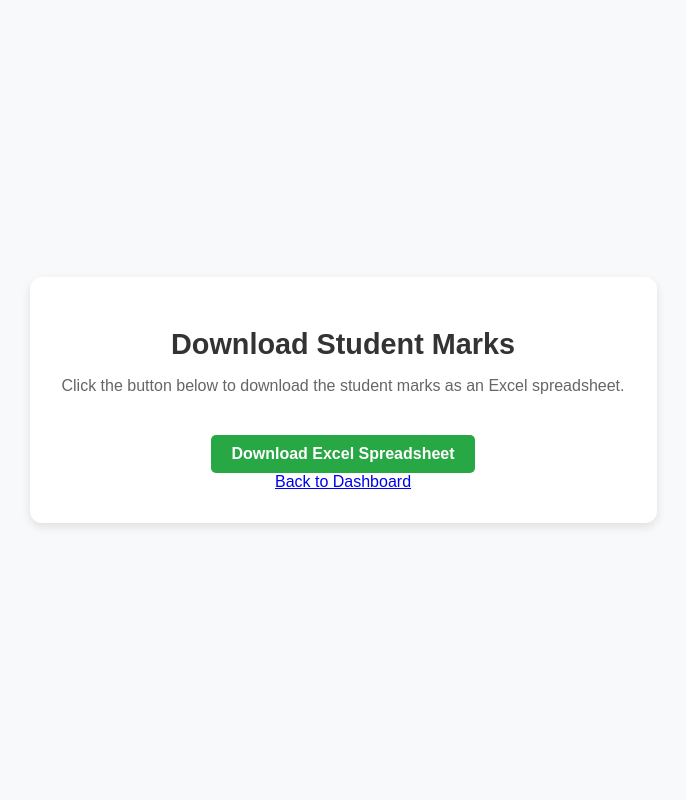
After one commit to samarthshah121202/Digital_Marking_Platform, a Django app: page /assignment/1/finish/ in a window 1280 px wide. The commit adds this page. Shown: the whole page, without its empty margins (297-983 px from the left). Run offline with Django 5.2, Linux system fonts and the light colour scheme; a user stored in the database is signed in; tables that the repository leaves empty hold one stand-in row (values such as "Sample post").

Commit message:
Commit 12

```diff
--- a/main/templates/main/assignment_detail_group.html
+++ b/main/templates/main/assignment_detail_group.html
@@ -26,7 +26,7 @@
                 <div
                   class="submission-header d-flex justify-content-between align-items-center"
                 >
-                  <h5 class="mb-0">Group {{ group.grouper }}</h5>
+                  <h5 class="mb-0"> Group {{ group.grouper }}</h5>
                   <small> </small>
 
                   {% if group.list.0.id %} {% if group.list.0.is_marked %}
@@ -68,6 +68,9 @@
               </div>
               {%endfor %} {% endif %} {% endif %}
               <a href="{% url 'dashboard' %}" class="btn btn-primary">Back to Dashboard</a>
+              {% if all_marked %}
+              <a href="{% url 'finish_assignment' assignment.id %}" class="btn btn-success">Finish</a>
+              {% endif %}
             </div>
           </div>
         </div>
--- a/main/templates/main/assignment_detail_individual.html
+++ b/main/templates/main/assignment_detail_individual.html
@@ -60,6 +60,10 @@
               {% endif %}
               <a href="{% url 'dashboard' %}" class="btn btn-primary">Back to Dashboard</a>
 
+              {% if all_marked %}
+              <a href="{% url 'finish_assignment' assignment.id %}" class="btn btn-success">Finish</a>
+              {% endif %}
+
             </div>
           </div>
         </div>
--- /dev/null
+++ b/main/templates/main/finish_assignment.html
@@ -0,0 +1,70 @@
+<!DOCTYPE html>
+<html lang="en">
+  <head>
+    <meta charset="UTF-8" />
+    <meta name="viewport" content="width=device-width, initial-scale=1.0" />
+    <title>Download Student Marks Spreadsheet</title>
+
+    <style>
+      body {
+        font-family: 'Arial', sans-serif;
+        background-color: #f8f9fa;
+        color: #333;
+        display: flex;
+        justify-content: center;
+        align-items: center;
+        height: 100vh;
+        margin: 0;
+      }
+      .container {
+        text-align: center;
+        padding: 2rem;
+        border-radius: 12px;
+        background-color: white;
+        box-shadow: 0px 4px 10px rgba(0, 0, 0, 0.1);
+      }
+      a.download-btn,
+      a.back-btn {
+        display: inline-block;
+        background-color: #28a745;
+        color: white;
+        padding: 10px 20px;
+        border-radius: 5px;
+        text-decoration: none;
+        font-size: 1rem;
+        font-weight: bold;
+        transition: background-color 0.3s;
+        margin-top: 1rem;
+      }
+      a.download-btn:hover {
+        background-color: #218838;
+      }
+      a.back-btn {
+        background-color: #6c757d;
+      }
+      a.back-btn:hover {
+        background-color: #5a6268;
+      }
+      h1 {
+        font-size: 1.8rem;
+        margin-bottom: 1rem;
+      }
+      p {
+        margin-bottom: 1.5rem;
+        color: #666;
+      }
+    </style>
+  </head>
+  <body>
+    <div class="container">
+      <h1>Download Student Marks</h1>
+      <p>Click the button below to download the student marks as an Excel spreadsheet.</p>
+      <a href="{{ static_spreadsheet_path }}" download="file_name" class="download-btn">
+        Download Excel Spreadsheet
+      </a>
+      <br />
+      <a href="{% url 'dashboard' %}" class="back-button">Back to Dashboard</a>
+      </a>
+    </div>
+  </body>
+</html>
--- a/main/templates/main/view_marks.html
+++ b/main/templates/main/view_marks.html
@@ -112,8 +112,8 @@
     <div class="marks-container">
         <a href="{% url 'dashboard' %}" class="back-button">Back to Dashboard</a>
         <a href="{% url 'assignment_detail' assignment.id %}" class="back-button">Back to Assignment</a>
-        <a href="{% url 'download_feedback' %}" class="btn btn-primary">Download Feedback</a>
-
+        {% comment %} <a href="">Download Feedback</a> {% endcomment %}
+        <a href="{{ feedback_doc_path }}" download="filename">Download Feedback Document</a>
 
         <h1>{{ assignment.name }} - Marks Summary</h1>
 
--- a/main/urls.py
+++ b/main/urls.py
@@ -13,6 +13,5 @@ urlpatterns = [
     path('delete_assignment/<int:assignment_id>/', views.delete_assignment, name='delete_assignment'),
     path('save-marks', views.save_marks, name='save_marks'),
     path('logout/', views.logout_view, name='logout'),
-    #path('download-feedback/', views.create_feedback_doc, name='download_feedback'),
-
+    path('assignment/<int:assignment_id>/finish/', views.finish_assignment, name='finish_assignment'),
 ]
--- a/main/views.py
+++ b/main/views.py
@@ -5,10 +5,9 @@ from django.contrib.auth.decorators import login_required
 from .models import Assignment, StudentWork, Section, StudentMark, Question, Feedback
 import os
 from .forms import AssignmentForm
-from .utils import add_to_feedback_sheet, handle_uploaded_file, handle_upload_excel_sheet, extract_student_info_from_pdf, create_feedback_doc, question_mark_excel, question_mark_excel_student, create_feedback_doc_download
+from .utils import add_to_feedback_sheet, handle_uploaded_file, handle_upload_excel_sheet, extract_student_info_from_pdf, create_feedback_doc, question_mark_excel, question_mark_excel_student
 from django.conf import settings
 import csv
-import logging
 from django.http import JsonResponse
 from django.views.decorators.http import require_POST
 from django.db.models import Prefetch
@@ -17,18 +16,32 @@ from django.db import transaction
 from django.templatetags.static import static
 from django.contrib import messages
 from openpyxl import Workbook, load_workbook
-from openpyxl.styles import Font, Alignment, PatternFill
+from openpyxl.styles import Font, Border, Side, PatternFill
+from django.http import FileResponse
+from django.shortcuts import render, get_object_or_404
+from django.urls import reverse, path
+from django.http import Http404, FileResponse
+from loginsights.main import LogInsightsLogger
 
+from django.http import HttpResponse, FileResponse
 
-logger = logging.getLogger(__name__)
+logger = LogInsightsLogger.get_logger()
 
 markscheme_breakdown = []
+filepath_feedback = ""
+
+def get_spreadsheet_name(request, project_name):
+    logger.info(f"User {request.user.username} is getting spreadsheet name for project: {project_name}")  # Log for username
+    file_name = str(project_name) + "_student_marks.xlsx"
+    project_folder = os.path.join(settings.MEDIA_ROOT, "assignments", request.user.username, project_name)
+    return os.path.join(project_folder, file_name)
 
 def create_assignment(request):
+    logger.info(f"User {request.user.username} is attempting to create an assignment.")  # Log for username
     if request.method == "POST":
         form = AssignmentForm(request.POST, request.FILES)
-        logger.debug("Form data received: %s", form.data)
-        logger.debug("Files received: %s", request.FILES)
+        logger.debug(f"Form data received: {form.data}")
+        logger.debug(f"Files received: {request.FILES}")
 
         if form.is_valid():
             try:
@@ -59,7 +72,7 @@ def create_assignment(request):
                     #g_num = read_group_number(student_work_path)  # Extract student information from the uploaded PDF
                     # Extract student information from the uploaded PDF using Tabula
                     student_info = extract_student_info_from_pdf(student_work_path, is_group=form.cleaned_data["is_group_assignment"])
-                    print("Is it group?:  ", form.cleaned_data["is_group_assignment"])
+                    #]print("Is it group?:  ", form.cleaned_data["is_group_assignment"])
 
                     #logger.info(f"file: {file}") # Log the file
 
@@ -122,10 +135,8 @@ def create_assignment(request):
                 marks_breakdown_sheet = wb[sheet_names[0]]
                 marks_breakdown_sheet.cell(row=1, column=1, value="Mark Scheme")
 
-
                 for row_num, item in enumerate(markscheme_breakdown, start=2):
                     marks_breakdown_sheet.cell(row=row_num, column=1, value=item)
-
 
                 col_num = 2
                 if assignment.is_group_assignment:
@@ -137,32 +148,30 @@ def create_assignment(request):
                     for col_num, item in enumerate(student_num, start=2):
                         marks_breakdown_sheet.cell(row=1, column=col_num, value=item)
 
-
                 id_sheet = wb[sheet_names[1]]
                 headers = ["Student Id", "Student Name", "Mark"]
                 for col_num, header in enumerate(headers, start=1):
                     id_sheet.cell(row=1, column=col_num, value=header)
 
-
-
                 # Save the workbook in the project folder
-                marks_file_path = os.path.join(project_folder, "student_marks.xlsx")
+                marks_file_path = os.path.join(project_folder, str(project_name) + "_student_marks.xlsx")
                 wb.save(marks_file_path)
 
                 # Save the assignment instance after creating student works and handling files
                 assignment.save()
 
-                logger.debug("Files uploaded and processed successfully!")
+                logger.info(f"User {request.user.username} successfully created assignment: {assignment.id}")  # Log successful creation
+                logger.add_metric('assignment_created', {'username': request.user.username, 'assignment_id': assignment.id})  # Log metric
                 return redirect('assignment_detail', assignment_id=assignment.id)  # Redirect to the dashboard or any appropriate page
 
             except Exception as e:
-                logger.error("Error during file upload and processing: %s", str(e)) # Log the error
+                logger.error(f"Error during file upload and processing for user {request.user.username}: {str(e)}")
                 return render(request, 'main/create_assignment.html', { # Render the create assignment template
                     'form': form, # Pass the form to the template
                     'error': f"Error uploading files: {str(e)}"
                 })
         else:
-            logger.error("Form validation errors: %s", form.errors) #
+            logger.info(f"Form validation errors for user {request.user.username}: {form.errors}")
             return render(request, 'main/create_assignment.html', {
                 'form': form,
                 'error': "Form validation failed. Please check your inputs."
@@ -172,6 +181,7 @@ def create_assignment(request):
     return render(request, 'main/create_assignment.html', {'form': form})
 
 def homepage(request):
+    logger.info(f"User {request.user.username} accessed the homepage.")  # Log for username
     return render(request, 'main/homepage.html')
 
 def register(request):
@@ -187,6 +197,7 @@ def register(request):
         # Create a new user if the username is unique
         user = User.objects.create_user(username=username, password=password)
         login(request, user)
+        logger.info(f"User {request.user.username} registered successfully.")  # Log successful registration
         return redirect('dashboard')
 
     return render(request, 'main/register.html')
@@ -197,18 +208,19 @@ def login_view(request):
         password = request.POST['password']
         user = authenticate(request, username=username, password=password)
         if user:
+            logger.info(f"User {username} logged in successfully.")  # Log successful login
             login(request, user)
             return redirect('dashboard')
     return render(request, 'main/login.html')
 
 def logout_view(request):
-    # Log out the user
+    logger.info(f"User {request.user.username} logged out.")  # Log for username
     logout(request)
-    # Redirect to the homepage or login page after logout
     return redirect('homepage')
 
 @login_required
 def dashboard(request):
+    logger.info(f"User {request.user.username} accessed the dashboard.")  # Log for username
     # Filter assignments for the currently logged-in user
     assignments = Assignment.objects.filter(user=request.user)
 
@@ -220,6 +232,7 @@ def dashboard(request):
 
 @login_required
 def assignment_detail(request, assignment_id):
+    logger.info(f"User {request.user.username} is viewing assignment details for assignment ID: {assignment_id}")  # Log for username
     assignment = Assignment.objects.get(id=assignment_id)
     student_info = StudentWork.objects.filter(assignment=assignment).values(
         'first_name',
@@ -230,10 +243,14 @@ def assignment_detail(request, assignment_id):
         "is_marked"
     )
 
+    all_marked = all(student['is_marked'] for student in student_info)
+
+    print(f"All submissions marked: {all_marked}")
 
     context = {
         'assignment': assignment,
-        'student_info': student_info
+        'student_info': student_info,
+        'all_marked': all_marked
     }
 
     if assignment.is_group_assignment:
@@ -242,8 +259,16 @@ def assignment_detail(request, assignment_id):
     return render(request, 'main/assignment_detail_individual.html', context)
 
 
+
+
+
+
+
+
+
 @login_required
 def delete_assignment(request, assignment_id):
+    logger.info(f"User {request.user.username} is attempting to delete assignment: {assignment_id}")  # Log for username
     try:
         # Get the assignment and verify ownership
         assignment = get_object_or_404(Assignment, id=assignment_id, user=request.user)
@@ -261,6 +286,8 @@ def delete_assignment(request, assignment_id):
             shutil.rmtree(project_folder)
 
         messages.success(request, 'Assignment deleted successfully')
+        logger.info(f"User {request.user.username} successfully deleted assignment: {assignment_id}")  # Log successful deletion
+        logger.add_metric('assignment_deleted', {'username': request.user.username, 'assignment_id': assignment_id})  # Log metric
         return redirect('dashboard')
     except Assignment.DoesNotExist:
         messages.error(request, 'Assignment not found')
@@ -272,6 +299,7 @@ def delete_assignment(request, assignment_id):
 
 @login_required
 def view_markscheme(request, assignment_id, submission_id):
+    logger.info(f"User {request.user.username} is viewing markscheme for assignment ID: {assignment_id}, submission ID: {submission_id}")  # Log for username
     try:
         assignment = Assignment.objects.get(id=assignment_id)
         # Get the specific student work
@@ -303,7 +331,7 @@ def view_markscheme(request, assignment_id, submission_id):
 @login_required
 @require_POST
 def save_marks(request):
-
+    logger.info(f"User {request.user.username} is saving marks.")  # Log for username
     def get_students(is_group_project, submission_id):
         if is_group_project:
             first_student_in_group = StudentWork.objects.get(id=submission_id)
@@ -374,6 +402,7 @@ def save_marks(request):
 
 @login_required
 def view_marks(request, assignment_id, submission_id):
+    logger.info(f"User {request.user.username} is viewing marks for assignment ID: {assignment_id}, submission ID: {submission_id}")  # Log for username
     try:
         assignment = Assignment.objects.get(id=assignment_id)
 
@@ -384,7 +413,7 @@ def view_marks(request, assignment_id, submission_id):
         student_work = assignment.student_works.get(id=submission_id)
 
         if not isinstance(student_work, StudentWork):
-            logger.error(f"Invalid student_work fetched: {student_work}")
+            logger.info(f"Invalid student_work fetched: {student_work}")
         else:
             #logger.info(f"Fetched StudentWork: {student_work} {student_work.first_name} {student_work.last_name}")
 
@@ -442,7 +471,7 @@ def view_marks(request, assignment_id, submission_id):
             processed_sections.append(section_data)
             total_marks += section_total
 
-        marks_file_path = os.path.join(project_folder, "student_marks.xlsx")
+        marks_file_path = os.path.join(project_folder, str(project_name) + "_student_marks.xlsx")
         wb = load_workbook(marks_file_path)
 
         if assignment.is_group_assignment:
@@ -477,12 +506,12 @@ def view_marks(request, assignment_id, submission_id):
             student_info.append([tmp.first_name, tmp.last_name, tmp.student_number])
             id_table = [[tmp.student_number, tmp.first_name + " " + tmp.last_name, total_marks]]
 
-        marks_file_path = os.path.join(project_folder, "student_marks.xlsx")
+        marks_file_path = os.path.join(project_folder, str(project_name) + "_student_marks.xlsx")
         wb = load_workbook(marks_file_path)
 
 
-        create_feedback_doc(student_info,processed_sections, assignment.project_name, student_feedback_doc_path, assignment, student_work)
-       # create_feedback_doc_download(student_info,  assignment.project_name, assignment, student_work)
+        feedback_doc_path = static(create_feedback_doc(student_info,processed_sections, assignment.project_name, student_feedback_doc_path, assignment, student_work).removeprefix("assignments"))
+        logger.info(f"Feedback path = {feedback_doc_path}")
 
         if assignment.is_group_assignment:
             add_to_feedback_sheet(wb, id_table, group_table)
@@ -493,14 +522,36 @@ def view_marks(request, assignment_id, submission_id):
         wb.save(marks_file_path)
         wb.close()
 
+
+
         return render(request, 'main/view_marks.html', {
             'assignment': assignment,
             'processed_sections': processed_sections,
             'total_marks': total_marks,
-            'submission_id': student_work.id
-        })
+            'submission_id': student_work.id,
+            'feedback_doc_path':feedback_doc_path
+            })
 
     except Assignment.DoesNotExist:
         return render(request, 'main/view_marks.html', {
             'error': 'Assignment not found'
         })
+
+
+def finish_assignment(request, assignment_id):
+    logger.info(f"User {request.user.username} is finishing assignment ID: {assignment_id}")  # Log for username
+    # Logic for finishing the assignment (e.g., marking it as complete)
+    assignment = get_object_or_404(Assignment, id=assignment_id, user=request.user)
+
+    spreadsheet_path = get_spreadsheet_name(request=request, project_name=assignment.project_name)
+    if spreadsheet_path and spreadsheet_path.startswith("assignments"):
+        spreadsheet_path = spreadsheet_path.removeprefix("assignments")
+
+    static_spreadsheet_path = static(spreadsheet_path)
+    print(static_spreadsheet_path)
+
+
+    return render(request, 'main/finish_assignment.html', {
+        'assignment': assignment,
+        'static_spreadsheet_path': static_spreadsheet_path
+    })
```
Also changed, not shown: finalyearproject/settings.py (+15 -0 lines), main/templates/main/homepage.html (+31 -11 lines), main/utils.py (+6 -33 lines), main/apps.py (line endings or trailing spaces).
